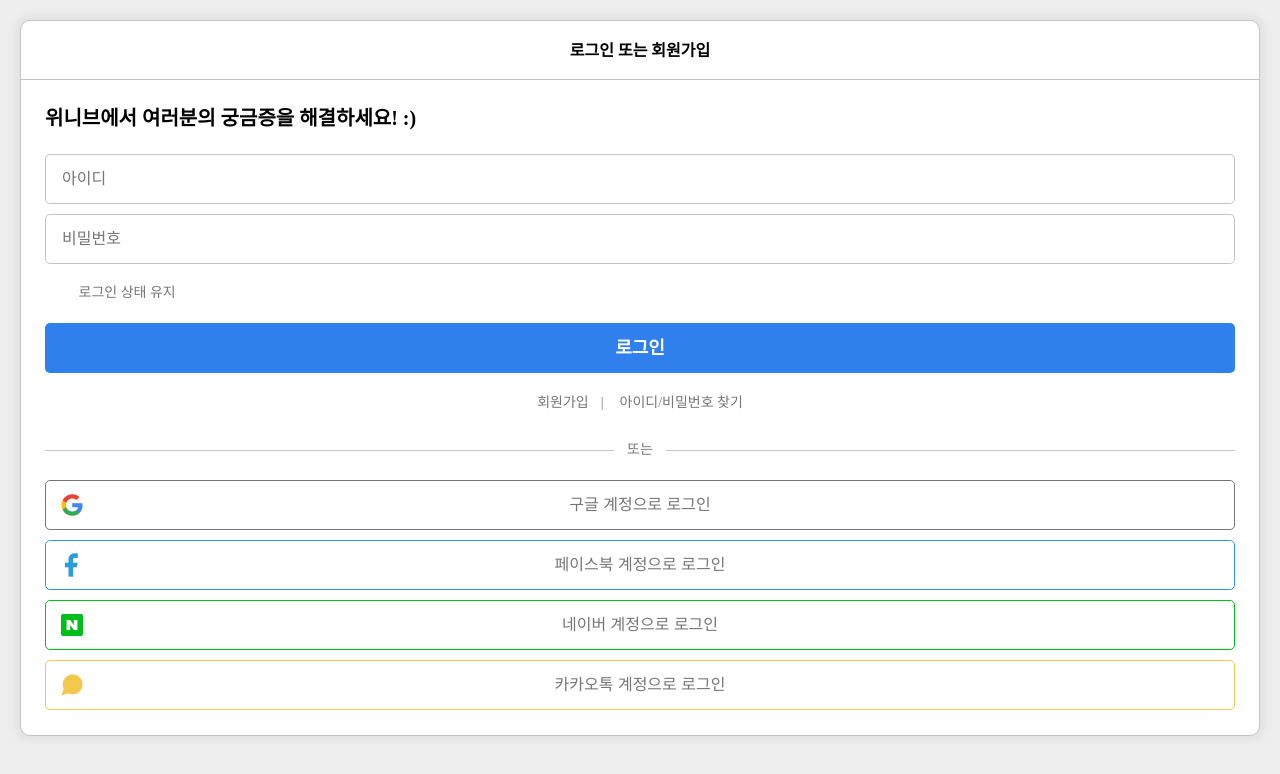
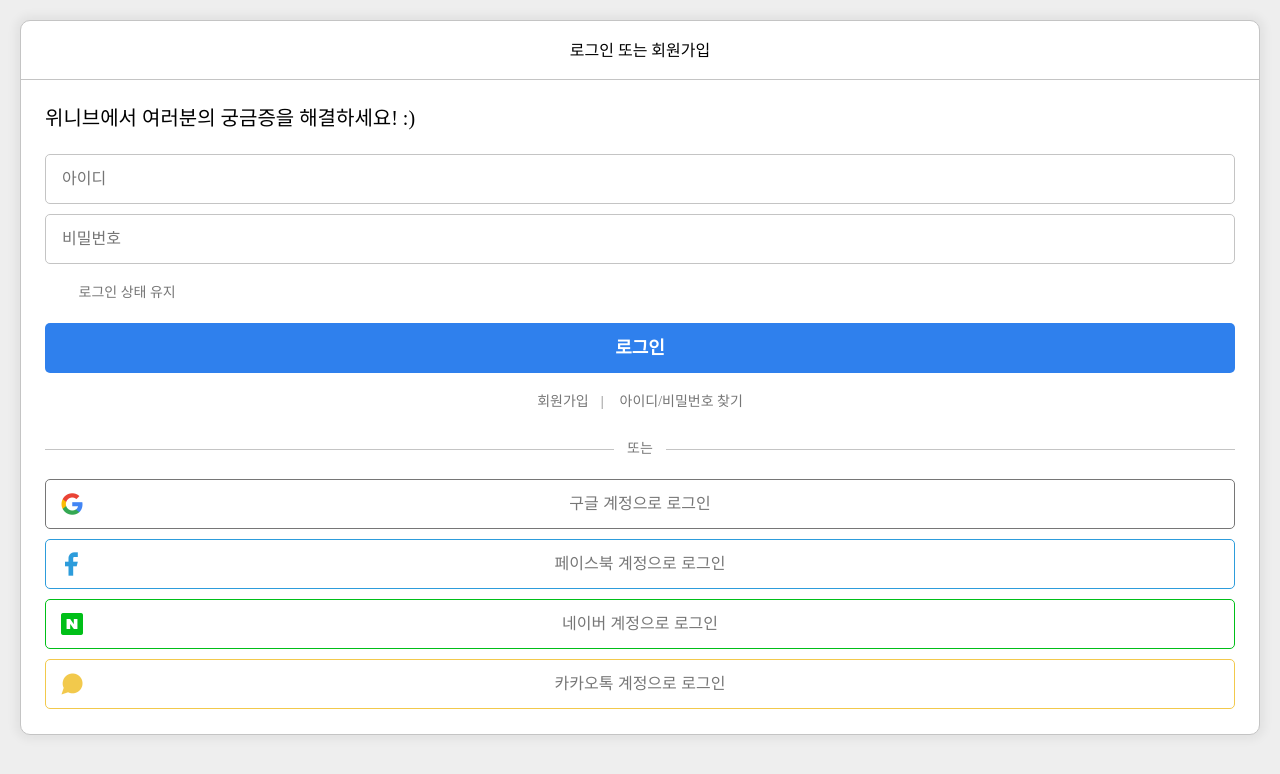
Before and after one commit to choar816/weniv-login-modal, a plain HTML site: page index.html in a window 1280 px wide. Drawn offline with Linux system fonts and the light colour scheme; a web font is replaced by a local one.

Commit message:
add reset.css

```diff
--- a/index.html
+++ b/index.html
@@ -5,7 +5,7 @@
     <meta http-equiv="X-UA-Compatible" content="IE=edge">
     <meta name="viewport" content="width=device-width, initial-scale=1.0">
     <title></title>
-    <link rel="stylesheet" href="../reset.css">
+    <link rel="stylesheet" href="reset.css">
     <link rel="stylesheet" href="style.css">
 </head>
 <body>
--- /dev/null
+++ b/reset.css
@@ -0,0 +1,48 @@
+/* http://meyerweb.com/eric/tools/css/reset/
+   v2.0 | 20110126
+   License: none (public domain)
+*/
+
+html, body, div, span, applet, object, iframe,
+h1, h2, h3, h4, h5, h6, p, blockquote, pre,
+a, abbr, acronym, address, big, cite, code,
+del, dfn, em, img, ins, kbd, q, s, samp,
+small, strike, strong, sub, sup, tt, var,
+b, u, i, center,
+dl, dt, dd, ol, ul, li,
+fieldset, form, label, legend,
+table, caption, tbody, tfoot, thead, tr, th, td,
+article, aside, canvas, details, embed,
+figure, figcaption, footer, header, hgroup,
+menu, nav, output, ruby, section, summary,
+time, mark, audio, video {
+	margin: 0;
+	padding: 0;
+	border: 0;
+	font-size: 100%;
+	font: inherit;
+	vertical-align: baseline;
+}
+/* HTML5 display-role reset for older browsers */
+article, aside, details, figcaption, figure,
+footer, header, hgroup, menu, nav, section {
+	display: block;
+}
+body {
+	line-height: 1;
+}
+ol, ul {
+	list-style: none;
+}
+blockquote, q {
+	quotes: none;
+}
+blockquote:before, blockquote:after,
+q:before, q:after {
+	content: '';
+	content: none;
+}
+table {
+	border-collapse: collapse;
+	border-spacing: 0;
+}
```
